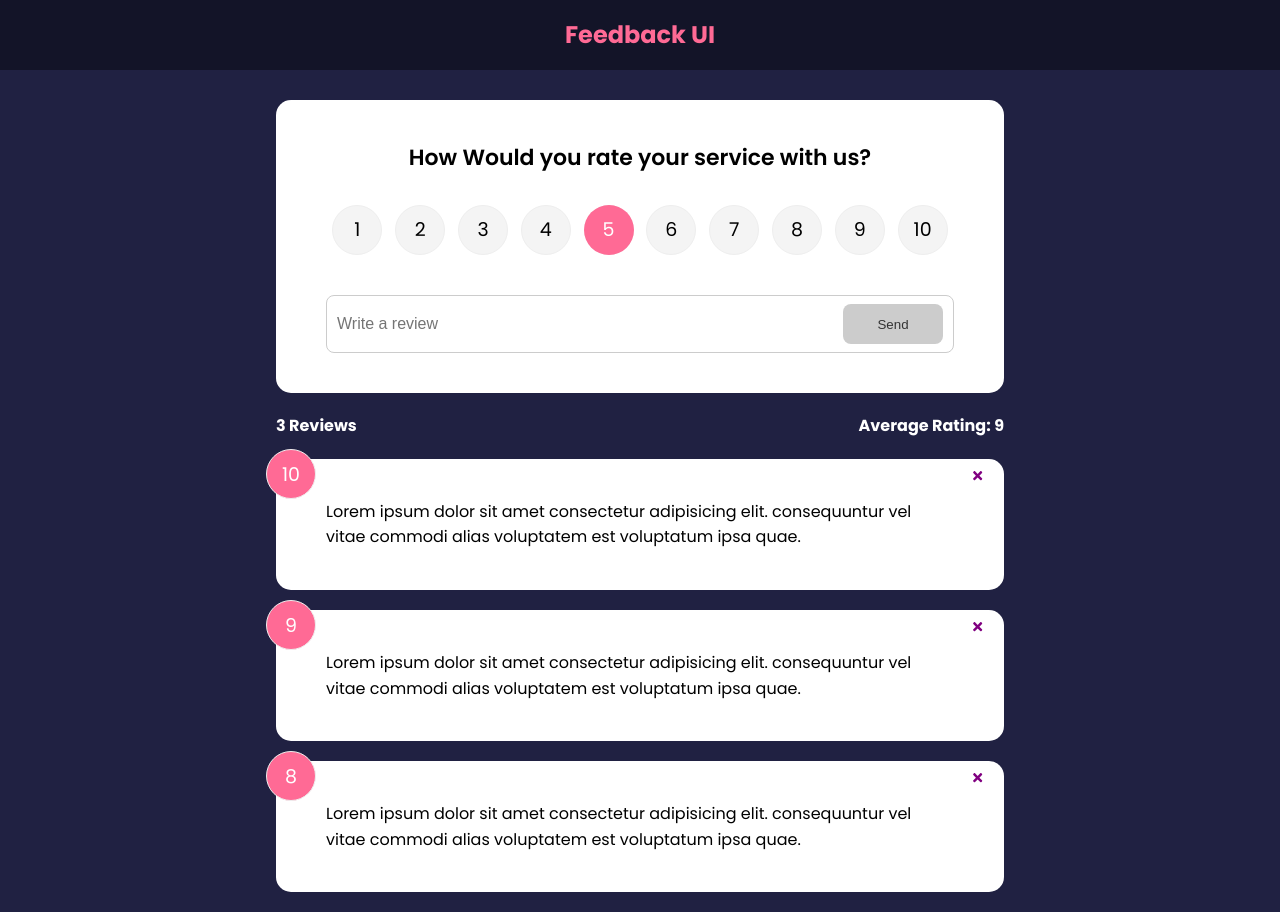
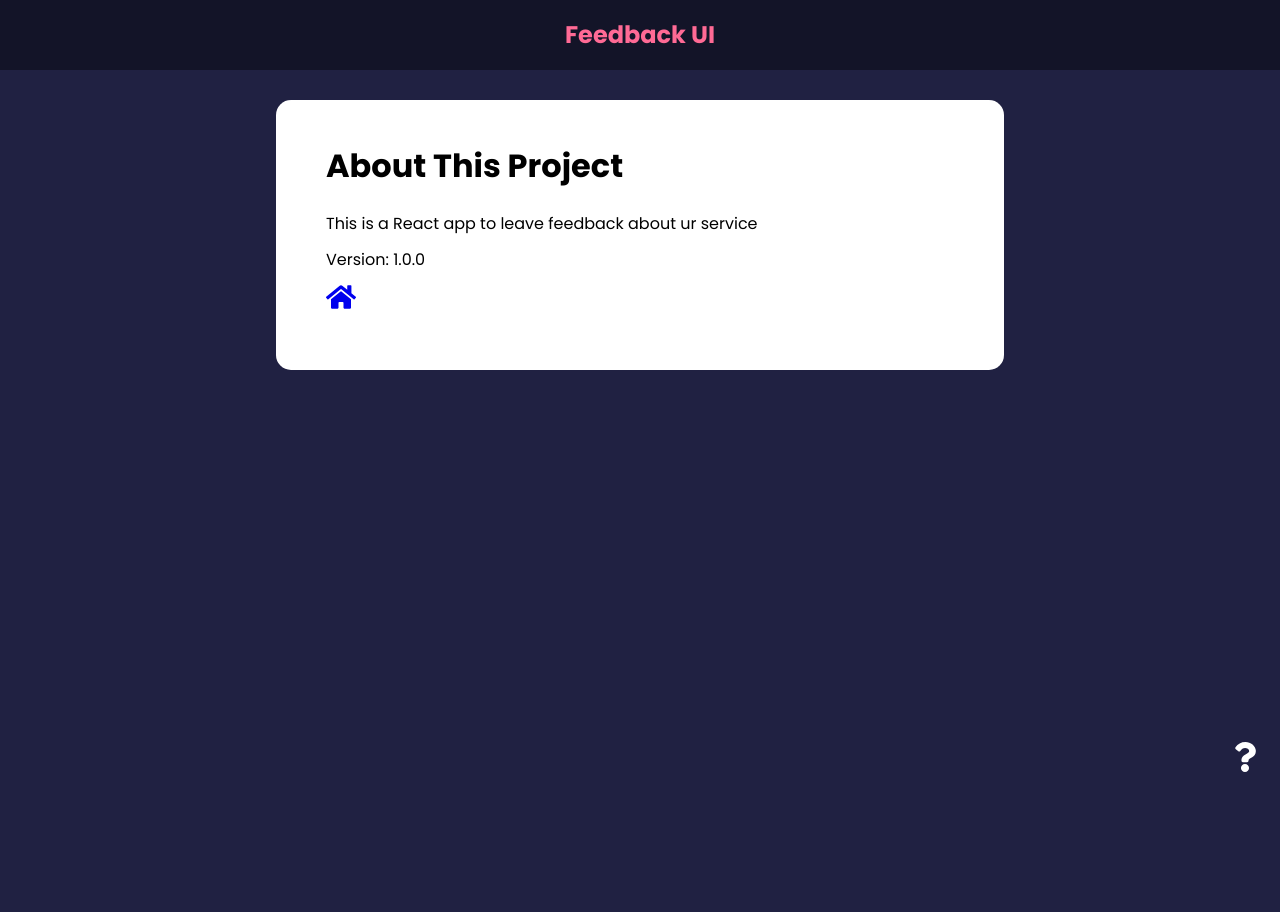
Before and after one commit to jip1984/feedback-app, a React (Create React App) app: page /about in a window 1280 px wide. After the commit the page ends 800 px from the top, so only its background shows below. Built offline with nearby package versions, Linux system fonts and the light colour scheme.

Commit message:
React router added

```diff
--- a/package.json
+++ b/package.json
@@ -10,6 +10,7 @@
     "react": "^17.0.2",
     "react-dom": "^17.0.2",
     "react-icons": "^4.3.1",
+    "react-router-dom": "^6.2.1",
     "react-scripts": "4.0.3",
     "uuid": "^8.3.2",
     "web-vitals": "^1.1.2"
--- a/src/App.js
+++ b/src/App.js
@@ -1,10 +1,13 @@
 import { v4 as uuidv4 } from 'uuid'
+import { BrowserRouter as Router, Route, Routes } from 'react-router-dom'
 import { useState } from 'react'
 import Header from './components/Header.jsx'
 import FeedbackList from './components/FeedbackList.jsx'
 import feedbackData from './data/feedbackData.js'
 import FeedbackStats from './components/FeedbackStats'
 import FeedbackForm from './components/FeedbackForm'
+import AboutIcon from './components/AboutIcon'
+import AboutPage from './pages/AboutPage'
 
 const App = () => {
 
@@ -21,15 +24,27 @@
   }
 
   return (
-    <>
+    <Router>
       <Header />
+
       <div className='container'>
-        <FeedbackForm handleAdd={addFeedback} />
-        <FeedbackStats feedback={feedback} />
-        <FeedbackList feedback={feedback}
-          deleteFeedback={deleteFeedback} />
+        <Routes>
+          <Route exact path='/' element={
+            <>
+              <FeedbackForm handleAdd={addFeedback} />
+              <FeedbackStats feedback={feedback} />
+              <FeedbackList feedback={feedback}
+                deleteFeedback={deleteFeedback} />
+            </>
+          }>
+
+          </Route>
+
+          <Route path='/about' element={<AboutPage />} />
+        </Routes>
+        <AboutIcon />
       </div>
-    </>
+    </Router>
   )
 }
 
--- /dev/null
+++ b/src/components/AboutIcon.jsx
@@ -0,0 +1,14 @@
+import React from 'react';
+import { FaQuestion } from 'react-icons/fa'
+import { Link } from 'react-router-dom'
+
+
+const AboutIcon = () => {
+  return <div className="about-link">
+    <Link to='./about'>
+      <FaQuestion size={30} />
+    </Link>
+  </div>;
+};
+
+export default AboutIcon;
--- a/src/components/FeedbackForm.js
+++ b/src/components/FeedbackForm.js
@@ -6,7 +6,7 @@
 const FeedbackForm = ({ handleAdd }) => {
 
   const [text, setText] = useState('')
-  const [rating, setRating] = useState(10)
+  const [rating, setRating] = useState(5)
   const [btnDisabled, setBtnDisabled] = useState(true)
   const [message, setMessage] = useState('')
 
@@ -35,6 +35,7 @@
 
       handleAdd(newFeedback)
       setText("")
+
     }
   }
 
--- a/src/index.css
+++ b/src/index.css
@@ -185,7 +185,7 @@
 .message {
   padding-top: 10px;
   text-align: center;
-  color: rebeccapurple;
+  color: red;
 }
 
 .about-link {
--- /dev/null
+++ b/src/pages/AboutPage.jsx
@@ -0,0 +1,25 @@
+import React from 'react';
+import Card from '../components/shared/Card'
+import { Link } from 'react-router-dom'
+import { FaHome } from 'react-icons/fa'
+
+const AboutPage = () => {
+  return <div>
+    <Card>
+      <div className="about">
+        <h1>About This Project</h1>
+        <p>This is a React app to leave feedback about ur service</p>
+        <p>Version: 1.0.0</p>
+        <p>
+          <Link to="/">
+            {<FaHome size={30} />}
+
+          </Link>
+        </p>
+      </div>
+    </Card>
+
+  </div>;
+};
+
+export default AboutPage;
```
Also changed, not shown: 1 other file (tests, documents, lock files or other folders).
